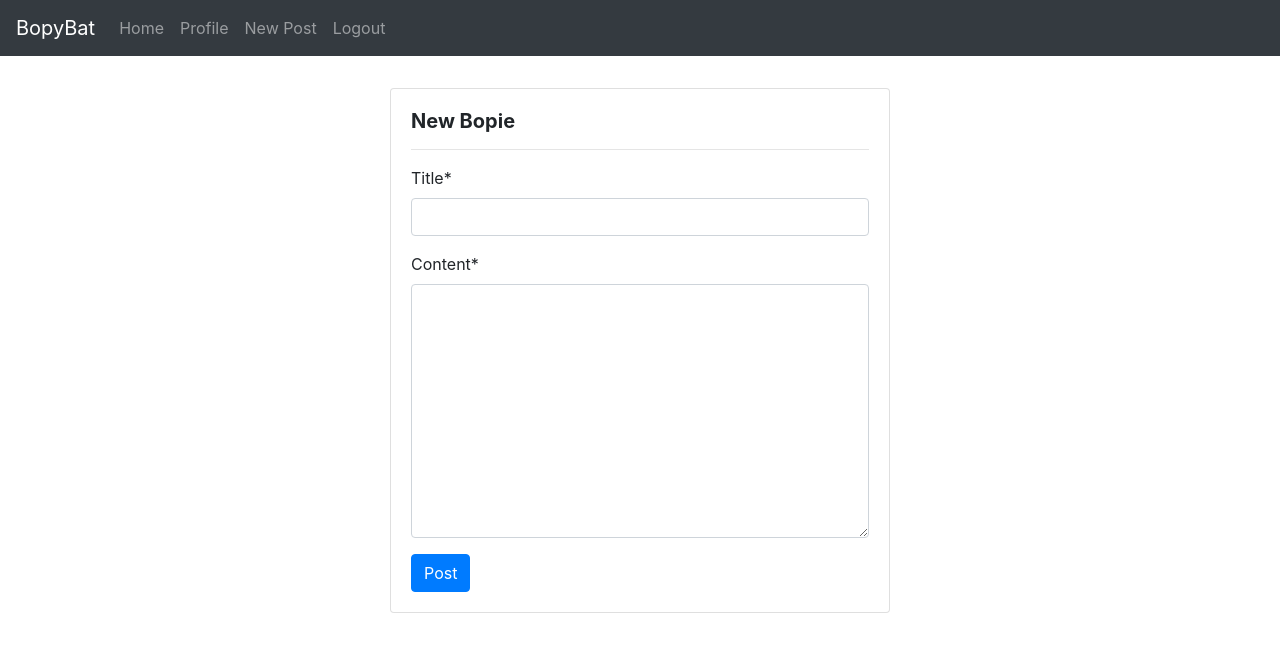
After one commit to Shmood00/BopyBat, a Django app: page /post/new/ in a window 1280 px wide. The commit adds this page. Shown: the top 652 px of the page. Run offline with Django 3.2, Linux system fonts and the light colour scheme; the visitor is signed in with stand-in values (Sample User, id 1); some libraries are stand-ins or nearby versions.

Commit message:
Users are able to create posts, update them and delete them.

```diff
--- a/software/secbin/pastebin/models.py
+++ b/software/secbin/pastebin/models.py
@@ -2,6 +2,7 @@ from django.db import models
 from django.utils import timezone
 from django.contrib.auth.models import User
 from PIL import Image
+from django.urls import reverse
 
 # Create your models here.
 class Bopie(models.Model):
@@ -12,6 +13,11 @@ class Bopie(models.Model):
 
     def __str__(self):
         return self.title
+
+    def get_absolute_url(self): #after new post, redirects to detailed view of new post
+        return reverse('bopie-detail', kwargs={'pk': self.pk})
+
+
 
 #for user profile
 class Profile(models.Model):
--- a/software/secbin/pastebin/templates/pastebin/base.html
+++ b/software/secbin/pastebin/templates/pastebin/base.html
@@ -28,6 +28,9 @@
           <li class="nav-item">
             <a class="nav-link" href="{% url 'pastebin-profile' %}">Profile</a>
           </li>
+          <li class="nav-item">
+              <a class="nav-link" href="{% url 'bopie-create' %}">New Post</a>
+            </li>
           <li class="nav-item">
             <a class="nav-link" href="{% url 'pastebin-logout' %}">Logout</a>
           </li>
--- /dev/null
+++ b/software/secbin/pastebin/templates/pastebin/bopie_form.html
@@ -0,0 +1,31 @@
+
+{% extends "pastebin/base.html" %}
+{% load crispy_forms_tags %}
+{% block content %}
+
+  <div class="container">
+    <div class="row">
+      <div class="col-sm pt-4">
+        <!--Beginning of Card-->
+        <div class="card" style="width:500px; margin: 0 auto;">
+          <div class="card-body">
+            <!--Beginning of user form -->
+            <h5><b>New Bopie</b></h5><hr />
+            <form method="POST">
+              {% csrf_token %}
+              <div class="form-group">
+                {{form|crispy}}
+              </div>
+
+              <button class="btn btn-primary" type="submit">Post</button>
+            </form>
+            <!-- end of user form -->
+          </div>
+        </div>
+      </div>
+      <!--beginning of second column in row1-->
+
+    </div>
+  </div>
+
+{% endblock content %}
--- a/software/secbin/pastebin/urls.py
+++ b/software/secbin/pastebin/urls.py
@@ -1,9 +1,14 @@
 from django.urls import path
 from django.contrib.auth import views as auth_views
 from . import views
+from .views import PostListView, PostDetailView, PostCreateView, PostUpdateView, PostDeleteView
 
 urlpatterns = [
-    path('', views.index, name='pastebin-index'),
+    path('', PostListView.as_view(), name='pastebin-index'),
+    path('post/<int:pk>/', PostDetailView.as_view(), name='bopie-detail'),
+    path('post/<int:pk>/update/', PostUpdateView.as_view(), name='bopie-update'),
+    path('post/<int:pk>/delete/', PostDeleteView.as_view(), name='bopie-delete'),
+    path('post/new/', PostCreateView.as_view(), name='bopie-create'),
     path('login/', auth_views.LoginView.as_view(template_name='pastebin/login.html'), name='pastebin-login'),
     path('logout/', auth_views.LogoutView.as_view(template_name='pastebin/logout.html'), name='pastebin-logout'),
     path('register/', views.register, name='pastebin-register'),
--- a/software/secbin/pastebin/views.py
+++ b/software/secbin/pastebin/views.py
@@ -1,4 +1,6 @@
 from django.shortcuts import render, redirect
+from django.contrib.auth.mixins import LoginRequiredMixin, UserPassesTestMixin
+from django.views.generic import ListView, DetailView, CreateView, UpdateView, DeleteView
 from .models import Bopie
 from django.contrib import messages
 from .forms import UserRegisterForm, UserUpdateForm, ProfileUpdateForm
@@ -13,6 +15,52 @@ def index(request):
     }
 
     return render(request, 'pastebin/index.html', context)
+
+class PostListView(ListView):
+    model = Bopie
+    template_name = 'pastebin/index.html'
+    context_object_name = 'posts'
+    ordering = ['-date_posted'] #views them from newest to oldest
+
+class PostDetailView(DetailView):
+    model = Bopie
+
+
+class PostCreateView(LoginRequiredMixin, CreateView):
+    model = Bopie
+    fields = ['title', 'content']
+
+    def form_valid(self, form):
+        form.instance.author = self.request.user
+        return super().form_valid(form)
+
+class PostUpdateView(LoginRequiredMixin, UserPassesTestMixin, UpdateView):
+    model = Bopie
+    fields = ['title', 'content']
+
+    def form_valid(self, form):
+        form.instance.author = self.request.user
+        return super().form_valid(form)
+
+    def test_func(self):
+        bopie = self.get_object()
+
+        if self.request.user == bopie.author:
+            return True
+        return False
+
+class PostDeleteView(LoginRequiredMixin, UserPassesTestMixin, DeleteView):
+    model = Bopie
+
+    success_url = '/'
+    def test_func(self):
+        bopie = self.get_object()
+
+        if self.request.user == bopie.author:
+            return True
+        return False
+
+
 
 def about(request): #will actually login TBH IDK IF THIS IS NEEDED
     return render(request, 'pastebin/about.html', {'title':'About'})
```
Also changed, not shown: software/secbin/pastebin/templates/pastebin/bopie_confirm_delete.html (added, +33 -0 lines), software/secbin/pastebin/templates/pastebin/bopie_detail.html (added, +29 -0 lines), software/secbin/pastebin/templates/pastebin/index.html (+2 -20 lines), software/secbin/media/profile_pics/profile_6c2yI5n.png (added).
